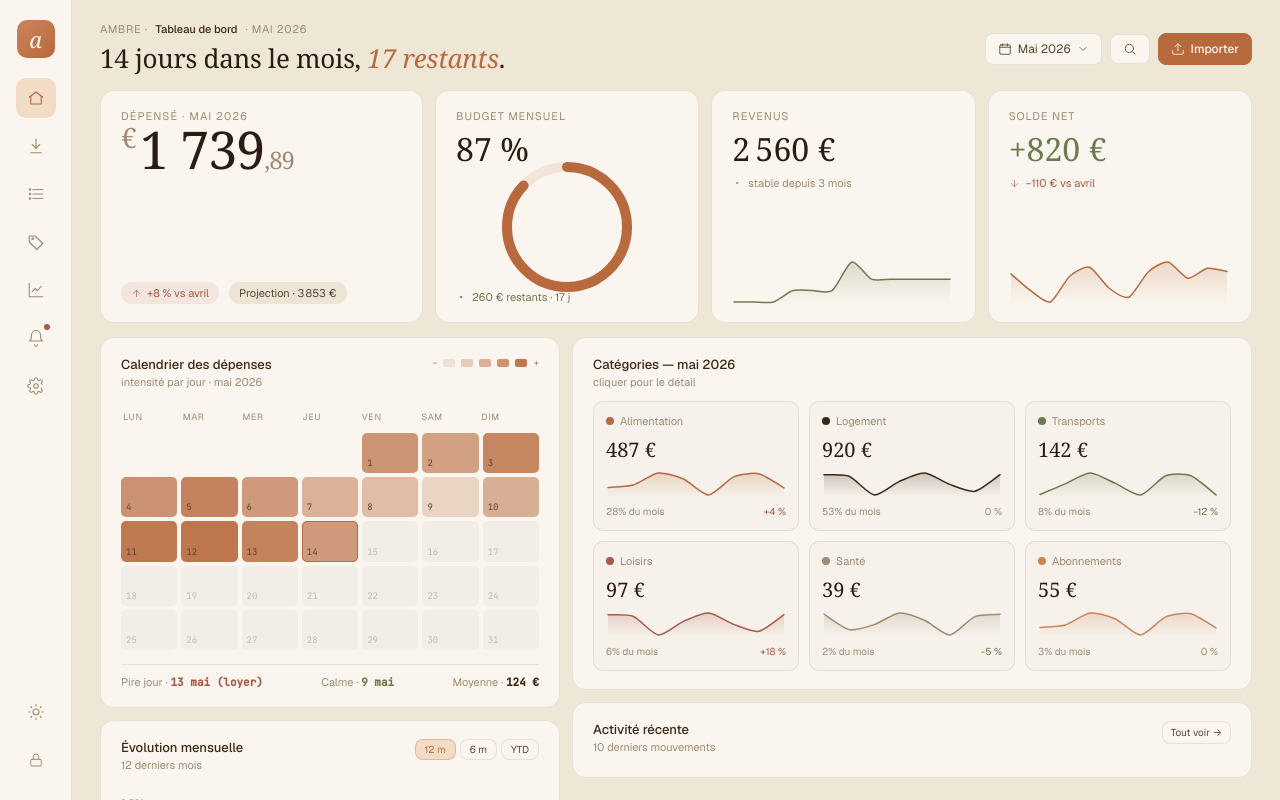
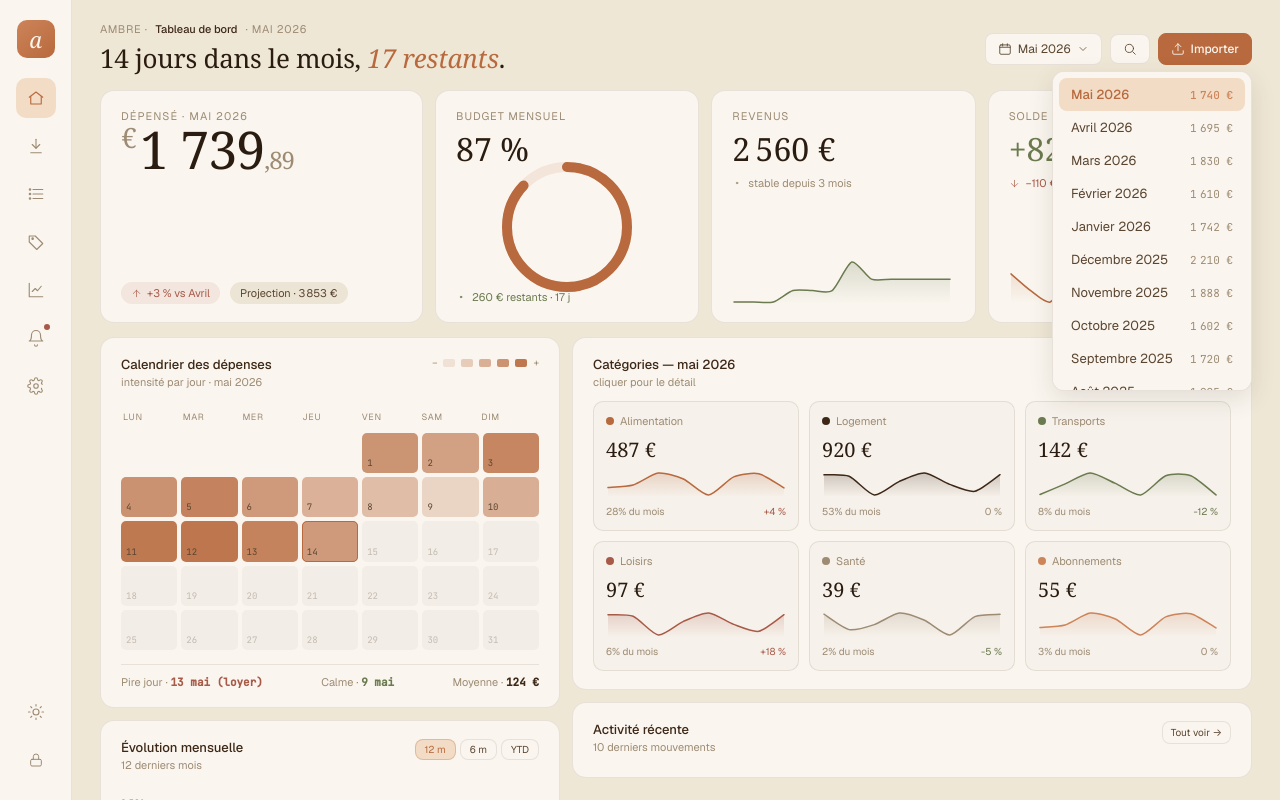
Before and after one commit to Ade-gns/Ambre-Finance, a React (Vite) app: page / in a window 1280 px wide. Both pictures are taken after a click on the button "Mai 2026". Built offline with nearby package versions, Linux system fonts and the light colour scheme; a web font is replaced by a local one.

Commit message:
dashboard set bug

```diff
--- a/src/screens/Dashboard.jsx
+++ b/src/screens/Dashboard.jsx
@@ -2,6 +2,8 @@
    Vue d'ensemble du mois. Converti du fichier d'origine en composant React modulaire.
    Layout : sidebar (gérée par App) + main (ce composant). */
 
+import { useState, useRef, useEffect } from "react";
+import { useNavigate } from "react-router-dom";
 import { CATEGORIES, MONTHLY, TRANSACTIONS } from "../data/mockData";
 import {
   Sparkline, RingGauge, fmtEUR, pathSmooth
@@ -10,16 +12,48 @@ import {
   IcCalendar, IcSearch, IcUpload, IcChevDn, IcArrowUp, IcArrowDn, IcDot
 } from "../lib/icons";
 
+const MONTH_INFO = [
+  { label: "Juin",    year: 2025, full: "Juin 2025"      },
+  { label: "Juil.",   year: 2025, full: "Juillet 2025"   },
+  { label: "Août",    year: 2025, full: "Août 2025"       },
+  { label: "Sept.",   year: 2025, full: "Septembre 2025" },
+  { label: "Oct.",    year: 2025, full: "Octobre 2025"   },
+  { label: "Nov.",    year: 2025, full: "Novembre 2025"  },
+  { label: "Déc.",    year: 2025, full: "Décembre 2025"  },
+  { label: "Janv.",   year: 2026, full: "Janvier 2026"   },
+  { label: "Févr.",   year: 2026, full: "Février 2026"   },
+  { label: "Mars",    year: 2026, full: "Mars 2026"       },
+  { label: "Avril",   year: 2026, full: "Avril 2026"     },
+  { label: "Mai",     year: 2026, full: "Mai 2026"        },
+];
+
 export default function Dashboard() {
-  const current  = MONTHLY[MONTHLY.length - 1];
+  const navigate    = useNavigate();
+  const [monthIdx, setMonthIdx]     = useState(MONTHLY.length - 1);
+  const [pickerOpen, setPickerOpen] = useState(false);
+  const pickerRef = useRef(null);
+
+  useEffect(() => {
+    if (!pickerOpen) return;
+    const onDown = e => { if (pickerRef.current && !pickerRef.current.contains(e.target)) setPickerOpen(false); };
+    document.addEventListener("mousedown", onDown);
+    return () => document.removeEventListener("mousedown", onDown);
+  }, [pickerOpen]);
+
+  const info     = MONTH_INFO[monthIdx];
+  const current  = MONTHLY[monthIdx];
+  const prev     = monthIdx > 0 ? MONTHLY[monthIdx - 1] : null;
+  const isLast   = monthIdx === MONTHLY.length - 1;
+
   const totalExp = current.exp;
   const totalInc = current.inc;
   const net      = totalInc - totalExp;
   const budget   = 2000;
   const pct      = totalExp / budget;
+  const expDelta = prev ? (totalExp - prev.exp) / prev.exp : 0;
 
   const daysInMonth = 31;
-  const today = 14;
+  const today = isLast ? 14 : daysInMonth;
   const dailyExp = Array.from({ length: daysInMonth }, (_, i) => {
     if (i >= today) return null;
     const base = 20 + (Math.sin(i * 0.7) + 1) * 30;
@@ -195,22 +229,66 @@ export default function Dashboard() {
           color: var(--ink-800);
         }
         .atc-tl-amt.pos { color: var(--sage-500); }
+
+        /* Month picker */
+        .atc-month-picker {
+          position: absolute; top: calc(100% + 6px); right: 0; z-index: 100;
+          background: var(--cream-50); border: 1px solid var(--line);
+          border-radius: 12px; padding: 6px;
+          box-shadow: 0 8px 24px rgba(61,40,23,0.12);
+          min-width: 200px;
+          max-height: 320px; overflow-y: auto;
+        }
+        .atc-month-opt {
+          display: flex; justify-content: space-between; align-items: center;
+          padding: 8px 12px; border-radius: 8px; cursor: pointer;
+          font-size: 13px; color: var(--ink-700);
+        }
+        .atc-month-opt:hover { background: var(--cream-100); }
+        .atc-month-opt.active {
+          background: var(--amber-100); color: var(--amber-500); font-weight: 500;
+        }
+        .atc-month-exp {
+          font-family: var(--font-mono); font-size: 11px; color: var(--ink-500);
+        }
+        .atc-month-opt.active .atc-month-exp { color: var(--amber-400); }
       `}</style>
 
       <div className="atc-top">
         <div>
-          <div className="atc-bread">Ambre · <strong>Tableau de bord</strong> · Mai 2026</div>
+          <div className="atc-bread">Ambre · <strong>Tableau de bord</strong> · {info.full}</div>
           <h1 style={{
             fontFamily: "var(--font-display)", fontSize: 26, fontWeight: 400,
             margin: "4px 0 0", color: "var(--ink-900)", letterSpacing: "-0.01em"
           }}>
-            14 jours dans le mois, <em style={{ color: "var(--amber-500)" }}>17 restants</em>.
+            {isLast
+              ? <>14 jours dans le mois, <em style={{ color: "var(--amber-500)" }}>17 restants</em>.</>
+              : <>Mois terminé · <em style={{ color: "var(--amber-500)" }}>{fmtEUR(totalExp, 0)}</em> dépensés.</>
+            }
           </h1>
         </div>
-        <div className="atc-tool">
-          <button className="atc-btn"><IcCalendar size={14}/>Mai 2026 <IcChevDn size={12}/></button>
+        <div className="atc-tool" style={{ position: "relative" }} ref={pickerRef}>
+          <button className="atc-btn" onClick={() => setPickerOpen(v => !v)}>
+            <IcCalendar size={14}/>{info.full} <IcChevDn size={12}/>
+          </button>
+          {pickerOpen && (
+            <div className="atc-month-picker">
+              {[...MONTH_INFO].reverse().map((mi, ri) => {
+                const idx = MONTHLY.length - 1 - ri;
+                return (
+                  <div key={mi.full} className={"atc-month-opt" + (idx === monthIdx ? " active" : "")}
+                       onClick={() => { setMonthIdx(idx); setPickerOpen(false); }}>
+                    <span>{mi.full}</span>
+                    <span className="atc-month-exp">{fmtEUR(MONTHLY[idx].exp, 0)}</span>
+                  </div>
+                );
+              })}
+            </div>
+          )}
           <button className="atc-btn"><IcSearch size={14}/></button>
-          <button className="atc-btn amber"><IcUpload size={14}/>Importer</button>
+          <button className="atc-btn amber" onClick={() => navigate("/import")}>
+            <IcUpload size={14}/>Importer
+          </button>
         </div>
       </div>
 
@@ -224,8 +302,15 @@ export default function Dashboard() {
             </div>
           </div>
           <div className="atc-hero-meta">
-            <span className="atc-pill warn"><IcArrowUp size={11}/>+8 % vs avril</span>
-            <span className="atc-pill">Projection · {fmtEUR(totalExp + (totalExp / 14) * 17, 0)}</span>
+            {prev && (
+              <span className={"atc-pill " + (expDelta > 0 ? "warn" : "good")}>
+                {expDelta > 0 ? <IcArrowUp size={11}/> : <IcArrowDn size={11}/>}
+                {expDelta > 0 ? "+" : ""}{Math.round(expDelta * 100)} % vs {MONTH_INFO[monthIdx - 1].label}
+              </span>
+            )}
+            {isLast && (
+              <span className="atc-pill">Projection · {fmtEUR(totalExp + (totalExp / 14) * 17, 0)}</span>
+            )}
           </div>
         </div>
 
```
Also changed, not shown: 3 other files (tests, documents, lock files or other folders).
